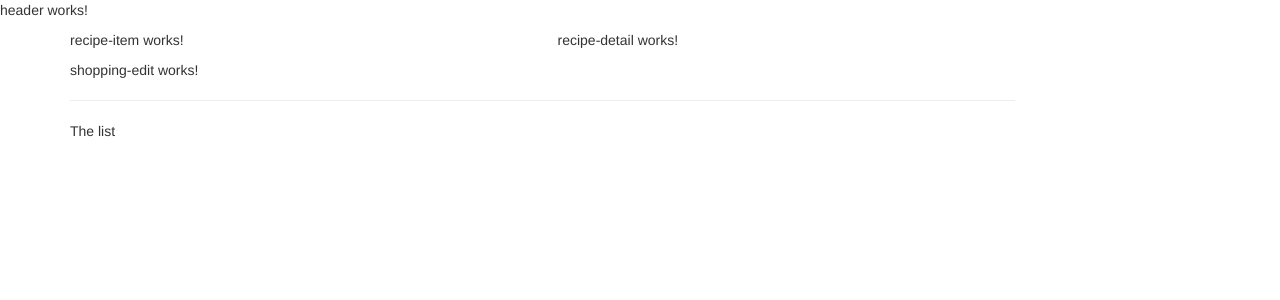
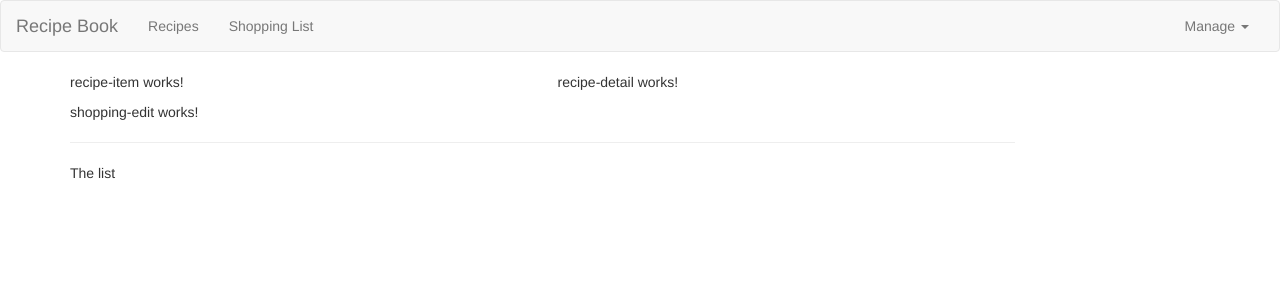
Before and after one commit to ShairaChristine/shopping-and-recipe-app, an Angular app: page / in a window 1280 px wide. Shown: the top 300 px of the page. Built offline with nearby package versions, Linux system fonts and the light colour scheme.

Commit message:
Recipe model added

```diff
--- a/src/app/header/header.component.html
+++ b/src/app/header/header.component.html
@@ -1 +1,31 @@
-<p>header works!</p>
+<nav class="navbar navbar-default">
+    <div class="container-fluid">
+        <div class="navbar-header">
+            <a href="#" class="navbar-brand">Recipe Book</a>
+        </div>
+
+        <div class="collapse navbar-collapse">
+            <ul class="nav navbar-nav">
+                <li>
+                    <a href="#">Recipes</a>
+                </li>
+                <li>
+                    <a href="#">Shopping List</a>
+                </li>
+            </ul>
+            <ul class="nav navbar-nav navbar-right">
+                <li class="dropdown">
+                    <a href="#" class="dropdown-toggle" role="button">Manage <span class="caret"></span></a>
+                    <ul class="dropdown-menu">
+                        <li>
+                            <a href="#">Save Data</a>
+                        </li>
+                        <li>
+                            <a href="#">Fetch Data</a>
+                        </li>
+                    </ul>
+                </li>
+            </ul>
+        </div>
+    </div>
+</nav>
--- a/src/app/recipes/recipe-list/recipe-list.component.ts
+++ b/src/app/recipes/recipe-list/recipe-list.component.ts
@@ -6,6 +6,7 @@
   styleUrls: ['./recipe-list.component.css']
 })
 export class RecipeListComponent implements OnInit {
+  recipes = [];
 
   constructor() { }
 
```
Also changed, not shown: src/app/recipes/recipe.model.ts (added, +11 -0 lines).
